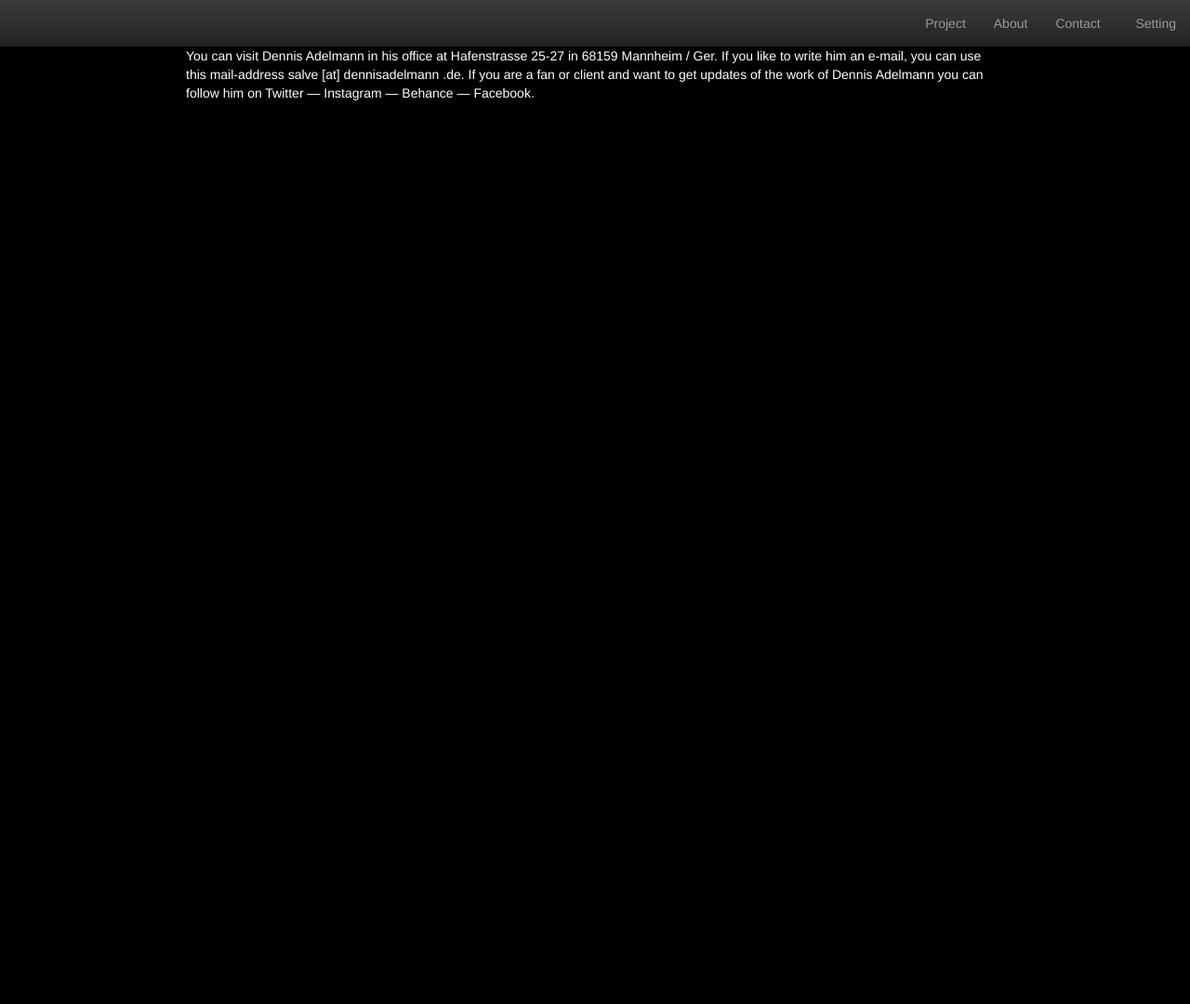
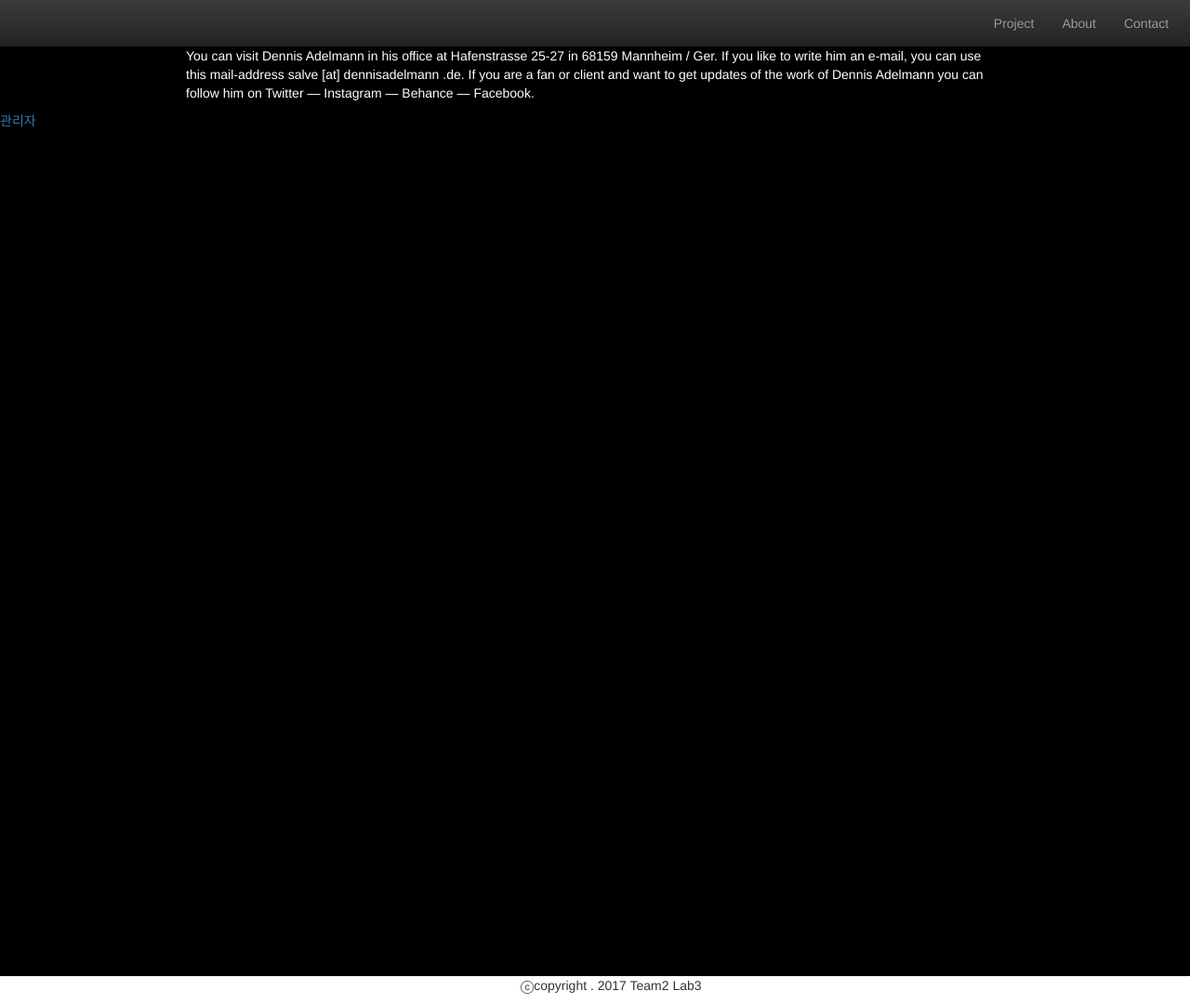
Before and after one commit to choiseokkyu/web_final, a Django app: page /contact/ in a window 1280 px wide. Shown: the whole page at 93% size. Before the commit the page ends 108 px from the top, so only its background shows below. Run offline with Django 3.2, Linux system fonts and the light colour scheme; some libraries are stand-ins or nearby versions.

Commit message:
contact_modal_login

```diff
--- a/web_final/template/base.html
+++ b/web_final/template/base.html
@@ -4,7 +4,7 @@
 <html lang="en">
 <head>
     <meta charset="UTF-8">
-     <title>{% block title_content %}{% endblock %} Team2 Lab3 | OneDrive Mockup</title>
+     <title>{% block title_content %}{% endblock %} </title>
     <link rel="stylesheet" herf="{% static "css/bootstrap.min.css" %}" %} />
     <link rel="stylesheet" herf="{% static "css/bootstrap-theme.css" %}" %} />
 
@@ -25,24 +25,6 @@
 
 <body>
 
-<nav class="navbar navbar-inverse navbar-fixed-top" href="/">
-    <div class="container-fluid">
-
-{#        <div id="navbar" class="navbar-collapse collapse">  #}
-            <ul class="nav navbar-nav navbar-right">
-                <li><a href="/project">Project</a></li>
-                <li><a href="/about">About </a></li>
-                <li><a href="/contact">Contact &nbsp; </a></li>
-                <li><a href="/login">Setting </a></li>
-
-
-
-
-
-            </ul>
-    </div>
-</nav>
-
 
 
     {%  block header %}{% include 'header.html' %}{% endblock %}
--- a/web_final/template/contact.html
+++ b/web_final/template/contact.html
@@ -11,6 +11,25 @@ contact
     <p class="whitefont">You can visit Dennis Adelmann in his office at Hafenstrasse 25-27 in 68159 Mannheim / Ger. If you like to write him an e-mail,
         you can use this mail-address salve [at] dennisadelmann .de. If you are a fan or client and want to get updates of the work of
         Dennis Adelmann you can follow him on Twitter — Instagram — Behance — Facebook.</p>
+
+<a href="#" data-toggle="modal" data-target="#login-modal">관리자</a>
+<div class="modal fade" id="login-modal" tabindex="-1" role="dialog" aria-labelledby="myModalLabel" aria-hidden="true" style="display: none;">
+    	  <div class="modal-dialog">
+				<div class="loginmodal-container">
+					<h1>Login to Your Account</h1><br>
+				  <form >
+                      {% csrf_token %}
+					<input type="text" name="user" placeholder="Username">
+					<input type="password" name="pass" placeholder="Password">
+					<input type="submit" name="login" class="login loginmodal-submit" value="Login">
+				  </form>
+
+				  <div class="login-help">
+				  <a href="#">Forgot Password</a>
+				  </div>
+				</div>
+			</div>
+		  </div>
 </div>
 </div>
 
--- a/web_final/template/footer.html
+++ b/web_final/template/footer.html
@@ -1,10 +1,5 @@
-<!DOCTYPE html>
-<html lang="en">
-<head>
-    <meta charset="UTF-8">
-    <title>Title</title>
-</head>
-<body>
-
-</body>
-</html>
+<div class="container">
+    <div class="col-md-offset-5 col-md-4 col-md-offset-5">
+        <p>ⓒcopyright . 2017 Team2 Lab3 </p>
+    </div>
+</div>
--- a/web_final/template/header.html
+++ b/web_final/template/header.html
@@ -6,7 +6,6 @@
                 <li><a href="/project">Project</a></li>
                 <li><a href="/about">About </a></li>
                 <li><a href="/contact">Contact &nbsp; </a></li>
-                <li><a href="/login">Setting </a></li>
 
 
 
--- a/web_final/template/index.html
+++ b/web_final/template/index.html
@@ -8,7 +8,7 @@
 
 
 {% block content %}
-    <img src="{% static"image/1.jpg" %}" class="img-responsive"/>
+
 
 {% endblock %}
 
--- a/web_final/template/login_form.html
+++ b/web_final/template/login_form.html
@@ -1,7 +1,7 @@
-{% extends "base.html" %}
+{% extends "contact.html" %}
 
 {% block title %}
-setting
+login
 {% endblock %}
 
 {% block content %}
```
